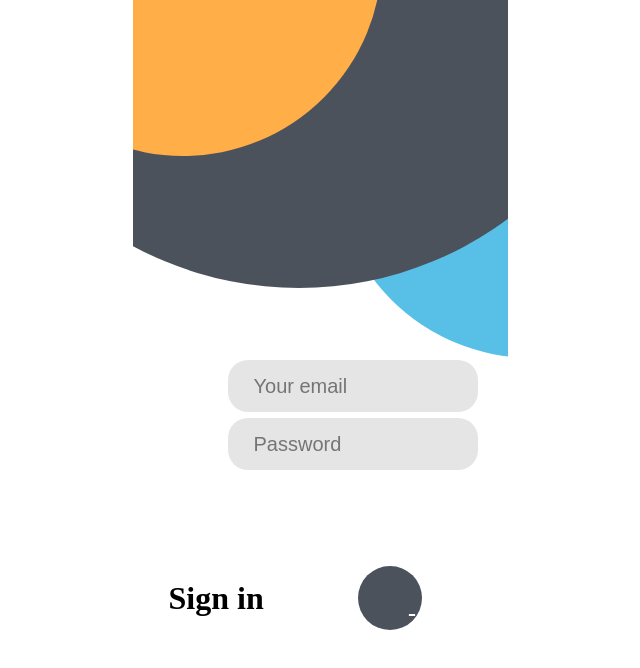
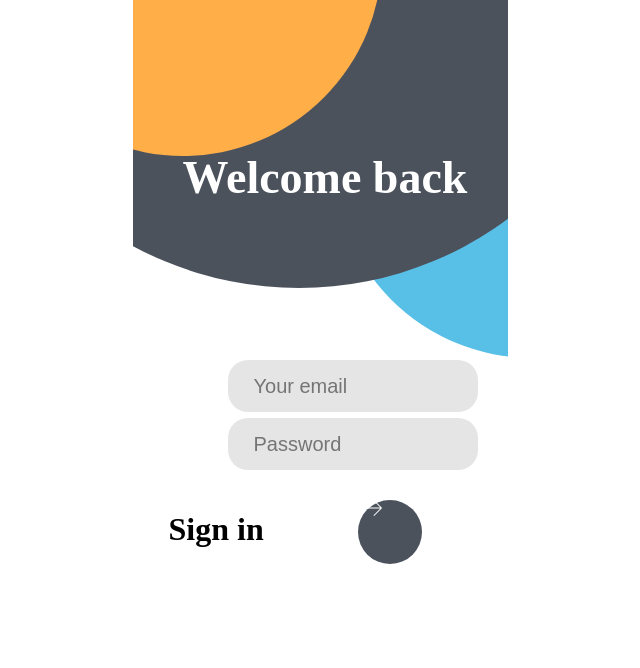
Before and after one commit to anonscodex/firstproject, a plain HTML site: page index.html in a window 1280 px wide. Shown: the whole page, without its empty margins (320-960 px from the left). Drawn offline with Linux system fonts and the light colour scheme.

Commit message:
yet another css modification

```diff
--- a/index.html
+++ b/index.html
@@ -11,17 +11,18 @@
     <div class="container">
         <header>
             <div class="circlea"></div>
-            <div class="circleb">
-
-            </div>
+            <div class="circleb"></div>
             <div class="circlec"></div>
+            <h1 class="welc">Welcome back</h1>
         </header>
 
         <input class="mail" placeholder="Your email">
         <input class="pass" placeholder="Password">
 
         <div class="circled">
-            <h2>-></h2>
+            <svg width="24" height="16" viewBox="0 0 24 16" fill="none" xmlns="http://www.w3.org/2000/svg">
+                <path d="M23.8535 7.64649L16.3535 0.146496C16.1582 -0.048832 15.8418 -0.048832 15.6465 0.146496C15.4512 0.341824 15.4512 0.65823 15.6465 0.853511L22.293 7.50001H0.500015C0.22364 7.50001 0 7.72365 0 8.00002C0 8.2764 0.22364 8.50004 0.500015 8.50004H22.293L15.6465 15.1465C15.4512 15.3418 15.4512 15.6582 15.6465 15.8535C15.7441 15.9511 15.8721 16 16 16C16.1279 16 16.2559 15.9511 16.3536 15.8535L23.8535 8.35351C24.0488 8.15822 24.0488 7.84182 23.8535 7.64649Z" fill="white"/>
+                </svg>
         </div>
 
         <h3>Sign in</h3>
--- a/style.css
+++ b/style.css
@@ -52,6 +52,16 @@
 
 }
 
+.welc {
+    font-size: 2.875rem;
+    line-height: 55px;
+    color: white;
+    margin-bottom: 9.625rem;
+    position:absolute;
+    top:150px;
+    left:50px;
+  }
+
 
 
 .mail{
@@ -88,18 +98,11 @@
     width: 64px;
     height: 64px;
     left: 225px;
-    top: 566px;
-    color: white;
+    top: 500px;
+    color: red;
 
 }
-.circled h2{
-    background: #FFFFFF;
-    position: absolute;
-    left: 78.93%;
-    right: 34.67%;
-    top: 52.66%;
-    bottom: 25.37%;
-}
+
 
 h3{
     color: #000000;
@@ -107,7 +110,7 @@ h3{
     width: 106px;
     height: 38px;
     left: 36px;
-    top: 579px;
+    top: 510px;
     font-family: 'poppins';
     font-style: normal;
     font-weight: 900;
```
